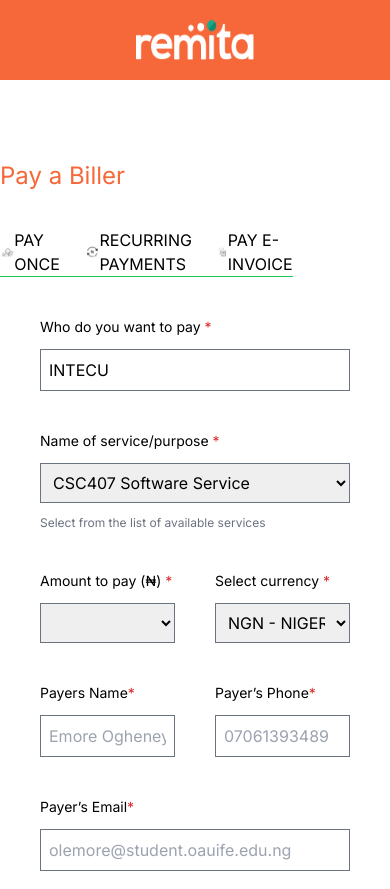
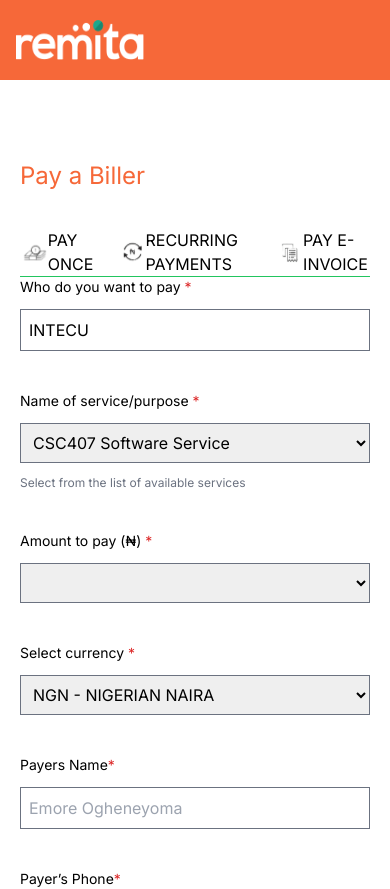
Before and after one commit to bumie-e/IntecuRemita, a Next.js app in the folder frontend/: page / in a window 390 px wide. Shown: the top 889 px of the page. Built offline with nearby package versions, Linux system fonts and the light colour scheme.

Commit message:
Responsiveness

```diff
--- a/frontend/app/page.tsx
+++ b/frontend/app/page.tsx
@@ -20,10 +20,10 @@
 ]
 export default function Home() {
   return (
-    <main className=' flex justify-center w-full' >
+    <main className=' flex justify-center w-full px-5' >
       <div className='max-w-7xl flex flex-col w-full pt-[76px]  '>
         <h2 className=' text-[#F66838] font-normal text-2xl leading-10 mb-8' >Pay a Biller</h2>
-        <div className=' flex gap-6 uppercase border-b border-b-green-500 w-3/4'>
+        <div className=' flex gap-6 uppercase border-b border-b-green-500 lg:w-3/4'>
           {paymentTypes.map((payment) => (
             <p key={payment.text} className='text-md flex items-center'>
               <span>
--- a/frontend/components/Form.tsx
+++ b/frontend/components/Form.tsx
@@ -72,7 +72,7 @@
   return (
     <form
       onSubmit={handleSubmit}
-      className=" max-w-2xl flex flex-col gap-10 p-10 w-full  "
+      className=" max-w-2xl flex flex-col gap-10 lg:p-10 w-full  "
     >
       <div className=" flex flex-col gap-3 w-full ">
         <label htmlFor="who" className=" text-sm ">
@@ -102,7 +102,7 @@
         </div>
       </div>
 
-      <div className=" grid grid-cols-2 gap-10 ">
+      <div className=" grid grid-cols-1 md:grid-cols-2 gap-10 ">
         <div className=" flex flex-col gap-3 w-full ">
           <label htmlFor="who" className=" text-sm ">
             Amount to pay (₦) <span className=" text-red-600 ">*</span>{" "}
@@ -131,7 +131,7 @@
         </div>
       </div>
 
-      <div className=" grid grid-cols-2 gap-10 ">
+      <div className=" grid grid-cols-1 md:grid-cols-2 gap-10 ">
         <div className=" flex flex-col gap-3 w-full ">
           <label htmlFor="who" className=" text-sm ">
             Payers Name<span className="text-red-600">*</span>{" "}
--- a/frontend/components/navbar.tsx
+++ b/frontend/components/navbar.tsx
@@ -6,7 +6,7 @@
 
 const NavBar = () => {
   return (
-    <div className=' py-5 w-full flex justify-center bg-[#f66839] px-[120px] '>
+    <div className=' py-5 w-full flex justify-center bg-[#f66839] lg:px-[120px] '>
       <div className=' max-w-7xl w-full px-4 md:px-0 flex justify-between items-center '>
         <Image src={logo} alt='Logo' className=' h-10 w-32 md:h-10 md:w-32 ' />
 
```
